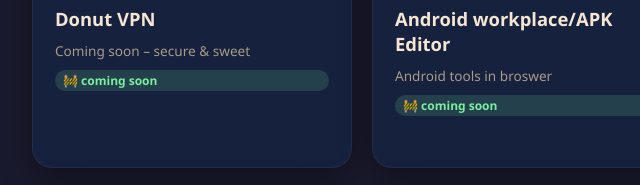
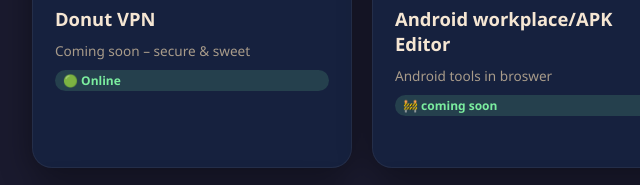
Before and after one commit to techboy368/donutclub, a plain HTML site: page index.html in a window 1280 px wide. Shown: the part 1663-1848 px from the top of the page, 108-748 px from the left. Drawn offline with Linux system fonts and the light colour scheme; no server answers.

Commit message:
Update Donut VPN status to 'up'

```diff
--- a/index.html
+++ b/index.html
@@ -20,7 +20,7 @@ var projectStatus = {
   'Global Chat': 'up',
   'Internet Speed Test': 'up',
   'Donut Forge': 'up',
-  'Donut VPN': 'coming soon',
+  'Donut VPN': 'up',
   'Android workplace/APK Editor': 'coming soon',
   'Toms Arcade': 'up',
   'Donut Broswer': 'coming soon',
```
